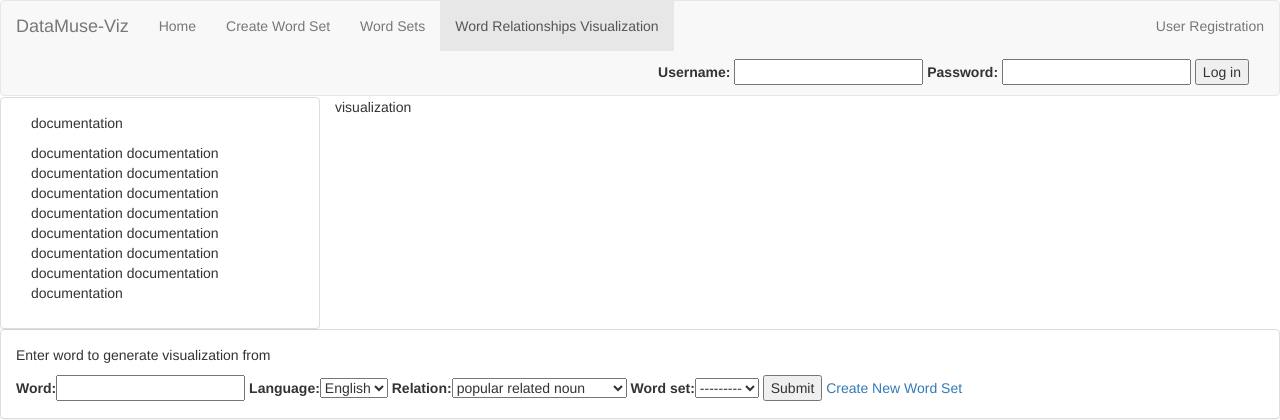
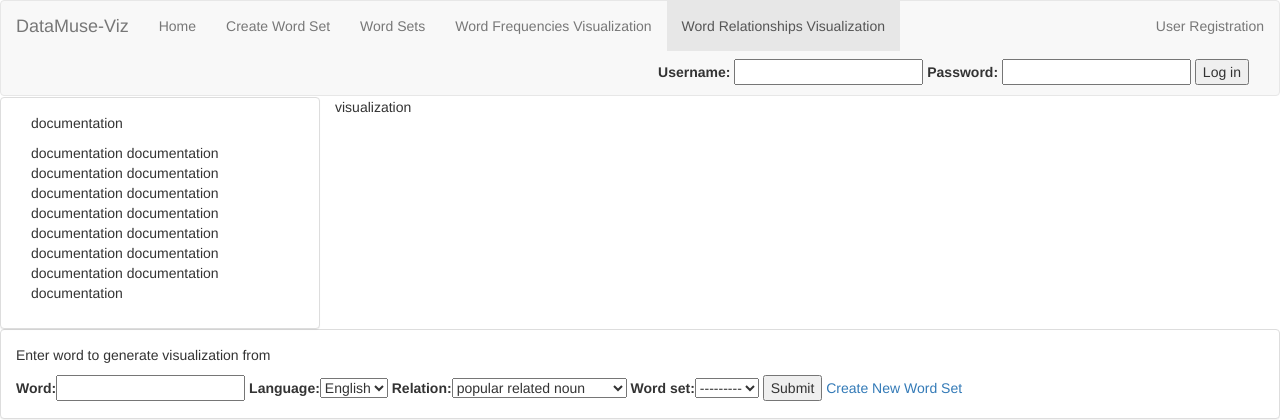
Before and after one commit to joncros/DataMuse_Viz, a Django app: page /words/relations/ in a window 1280 px wide. Shown: the top 420 px of the page. Run offline with Django 3.2, Linux system fonts and the light colour scheme; data comes from the database, SQL or seed files in the repository; data that the repository does not hold is empty; some libraries are stand-ins or nearby versions.

Commit message:
add word frequencies bubble chart

```diff
--- a/words/forms.py
+++ b/words/forms.py
@@ -160,3 +160,25 @@ class WordForm(forms.ModelForm):
     #         #if WordSet:
     #             #self.fields['word_set'] = WordSet.objects.filter(creator=self.user)
     #         pass
+
+
+class WordSetChoice(forms.Form):
+    """Form to select a WordSet out of the existing WordSets."""
+
+    word_set = forms.ModelChoiceField(queryset=WordSet.objects.all(), widget=forms.Select)
+
+    frequency_gt = forms.DecimalField(widget=forms.TextInput(attrs={'size': 6}), required=False,
+                                      label="Only show words with frequency greater than")
+    frequency_lt = forms.DecimalField(widget=forms.TextInput(attrs={'size': 6}), required=False,
+                                      label="Only show words with frequency less than")
+
+    def clean(self):
+        cleaned_data = super().clean()
+        frequency_gt = cleaned_data.get("frequency_gt")
+        frequency_lt = cleaned_data.get("frequency_lt")
+
+        if frequency_gt and frequency_lt:
+            # Only do something if both fields are valid so far.
+            if frequency_gt > frequency_lt:
+                raise forms.ValidationError(
+                    "frequency less than field must be greater than frequency greater than field")
--- a/words/templates/base_generic.html
+++ b/words/templates/base_generic.html
@@ -22,11 +22,8 @@
                     <li class="{{ navbar_index }}"><a href="{% url 'index' %}">Home</a></li>
                     <li class="{{ navbar_wordset_create }}"><a href="{% url 'wordset_create' %}">Create Word Set</a></li>
                     <li class="{{ navbar_wordsets }}"><a href="{% url 'wordsets' %}">Word Sets</a></li>
+                    <li class="{{ navbar_visualization_frequency }}"><a href="{% url 'viz frequency' %}">Word Frequencies Visualization</a></li>
                     <li class="{{ navbar_relation_viz }}"><a href="{% url 'relations viz' %}">Word Relationships Visualization</a></li>
-                    {% comment %}
-                    <li><a href="{% url 'viz test' %}">Visualization Test</a></li>
-                    <li><a href="#">Page 3</a></li>
-                    {% endcomment %}
                 </ul>
 
                 <ul class="nav navbar-nav navbar-right">
--- a/words/templates/words/visualization_generic.html
+++ b/words/templates/words/visualization_generic.html
@@ -30,8 +30,7 @@
             <!--div chart for the acutal visualization-->
             <div id="visualization" class="col-lg-9 col-sm-9 col-xs-9">
                 <!--visualization of DataMuse data here-->
-                <p>visualization</p>
-                {% block viz %} {% endblock %}
+                {% block viz %}<p>visualization</p>{% endblock %}
             </div>
         </div>
 
--- a/words/urls.py
+++ b/words/urls.py
@@ -7,5 +7,6 @@ urlpatterns = [
     path('wordset/<int:pk>', views.WordSetDetailView.as_view(), name='wordset-detail'),
     path('wordset/<int:pk>/delete/', views.WordSetDelete.as_view(), name='wordset_delete'),
     path('wordset/create/', views.WordSetCreate.as_view(), name='wordset_create'),
+    path('frequencies/', views.visualization_frequency, name='viz frequency'),  # page for frequencies visualization
     path('relations/', views.get_relation_viz, name='relations viz'),  # page for word relationship visualization
 ]
--- a/words/views.py
+++ b/words/views.py
@@ -1,16 +1,18 @@
+import json
 import logging
 
 from django.contrib.auth import authenticate, login
 from django.contrib.auth.forms import AuthenticationForm
 from django.contrib.auth.mixins import UserPassesTestMixin, AccessMixin
 from django.core.exceptions import ImproperlyConfigured
+from django.core.serializers.json import DjangoJSONEncoder
 from django.shortcuts import render
 from django.urls import reverse_lazy
 from django.views import generic
 from django.views.generic.base import ContextMixin
 from django.views.generic.edit import CreateView, UpdateView, DeleteView
 
-from words.forms import WordForm, WordSetCreateForm
+from words.forms import WordForm, WordSetCreateForm, WordSetChoice
 from words.models import WordSet
 
 # Get an instance of a logger
@@ -24,6 +26,48 @@ def index(request):
                }
 
     return render(request, 'words/index.html', context)
+
+
+def visualization_frequency(request):
+    """View for displaying a bubble chart of the frequencies of words in a WordSet"""
+
+    context = {
+        'viz_title': 'Word Frequencies',  # Visualization title to use in page title
+        'navbar_visualization_frequency': 'active',  # make "Word Frequencies Visualization" active in the navbar
+    }
+
+    if request.method == 'POST':
+        form = WordSetChoice(request.POST)
+
+        if form.is_valid():
+            set_instance = form.cleaned_data['word_set']
+            logger.debug(set_instance.name)
+            queryset = set_instance.words.all()
+
+            # apply limits on word frequency (if any)
+            if form.cleaned_data['frequency_gt']:
+                queryset = queryset.filter(frequency__gt=form.cleaned_data['frequency_gt'])
+            if form.cleaned_data['frequency_lt']:
+                queryset = set_instance.words.filter(frequency__lt=form.cleaned_data['frequency_lt'])
+
+            json_list = [
+                {
+                    "name": word.name,
+                    "title": f'{word.name}',
+                    "group": set_instance.name,
+                    "value": word.frequency
+                }
+                for word in queryset]
+            context['wordcount'] = len(json_list)
+            wordset_data = json.dumps(json_list, cls=DjangoJSONEncoder)
+            context['json_list'] = json_list
+            context['wordset_data'] = wordset_data
+    else:
+        form = WordSetChoice()
+
+    context['form'] = form
+
+    return render(request, 'words/visualization_frequency.html', context)
 
 
 def get_relation_viz(request):
```
Also changed, not shown: words/templates/words/visualization_frequency.html (added, +53 -0 lines).
